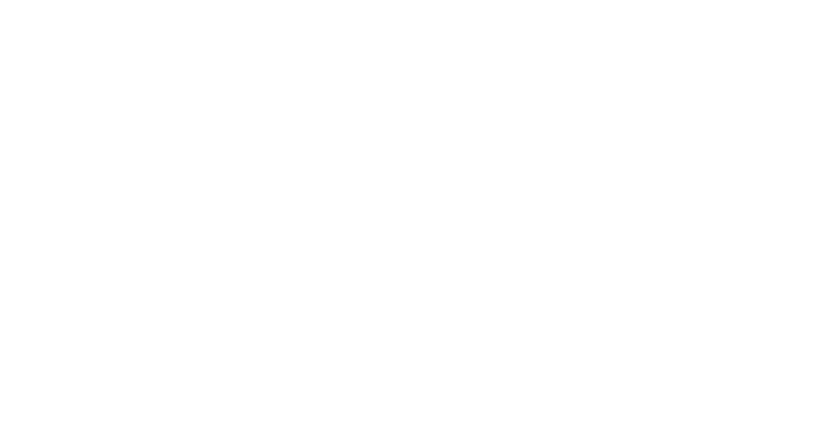
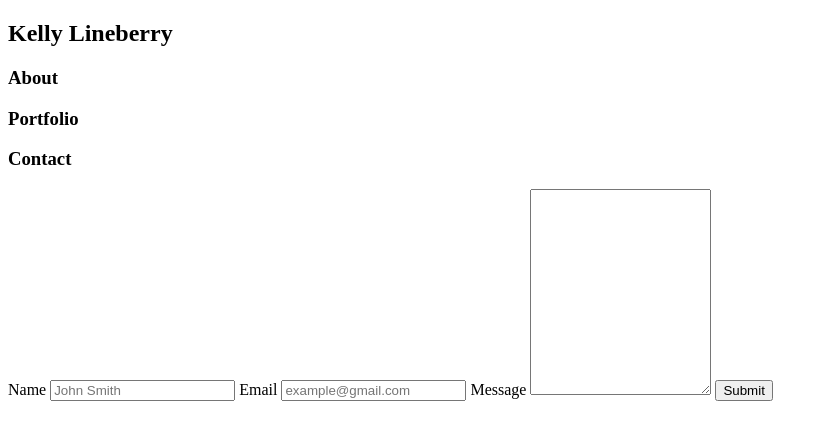
Before and after one commit to Keylee-LNBY/HTML-CSS-Portfolio, a plain HTML site: page contact.html in a window 1280 px wide. Shown: the whole page, without its empty margins (0-828 px from the left). Drawn offline with Linux system fonts and the light colour scheme.

Commit message:
Added content in the index and contact pages

```diff
--- a/contact.html
+++ b/contact.html
@@ -0,0 +1,40 @@
+<!DOCTYPE html>
+<html>
+    <header>
+        <title>Kelly Lineberry Portfolio</title>
+        <link rel="sytlesheet" href="reset.css">
+        <link rel="sytlesheet" type="text/css" href="style-i.css">
+    </header>
+
+    <nav id="Navigation">
+    <div id="Name">
+            <h2>Kelly Lineberry</h2>
+        </div>
+        <div id="NavAbout">
+            <h3>About</h3>
+        </div>
+        <div id="NavPortfolio">
+            <h3>Portfolio</h3>
+        </div>
+        <div id="NavContact">
+            <h3>Contact</h3>
+        </div>
+    </nav>
+
+    <div class="container">
+        <form action="action_page.php">
+
+            <label for="fname">Name</label>
+            <input type="text" id="Name" name="Name" placeholder="John Smith">
+
+            <label for="email">Email</label>
+            <input type="text" id="email" name="email" placeholder="example@gmail.com">
+
+            <label for="Message">Message</label>
+            <textarea id="Message" name="Message" placeholder=" " style="height:200px"></textarea>
+
+            <input type="submit" value="Submit">
+
+        </form>
+    </div>
+</html>
```
Also changed, not shown: index.html (+17 -0 lines), assets/images/Profile-Picture.jpg (added).
